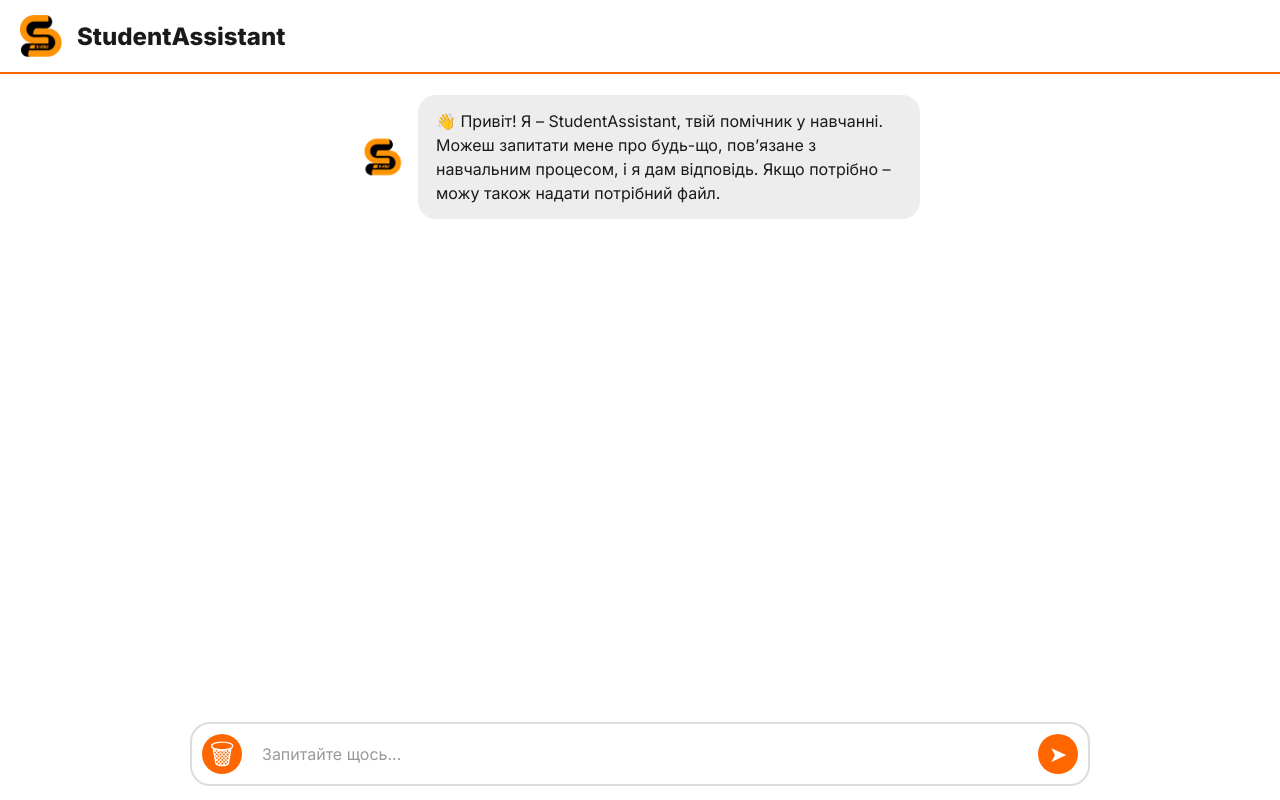
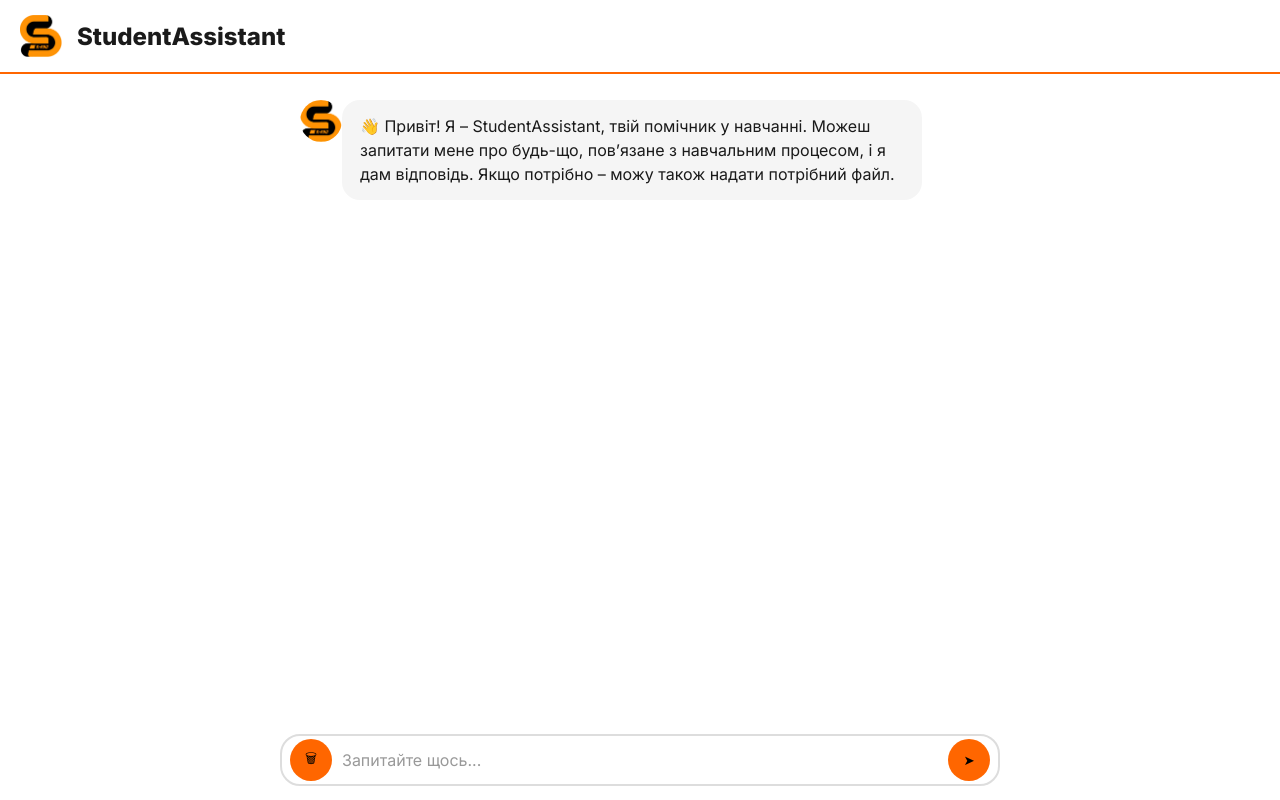
Before and after one commit to VadimValcerKN1B22/StudentAssistant, a Flask app: page / in a window 1280 px wide. Run offline with Flask 3, Linux system fonts and the light colour scheme.

Commit message:
Update style.css

```diff
--- a/frontend/static/style.css
+++ b/frontend/static/style.css
@@ -4,7 +4,6 @@
     --bg-color: #ffffff;
     --text-color: #1a1a1a;
     --gray-light: #f5f5f5;
-    --border-color: #e0e0e0;
 }
 
 body {
@@ -16,11 +15,7 @@ body {
     display: flex;
     flex-direction: column;
     height: 100vh;
-}
-
-button,
-textarea {
-    font-family: inherit;
+    overflow-x: hidden;
 }
 
 header {
@@ -51,33 +46,35 @@ header {
 
 main {
     flex: 1;
-    margin-top: 75px;
+    padding: 20px;
+    margin-top: 80px;
     margin-bottom: 120px;
-    padding: 20px;
-    overflow-y: auto;
+    width: 100%;
+    max-width: 720px;
     display: flex;
     flex-direction: column;
     gap: 20px;
-    max-width: 900px;
-    width: 100%;
     align-self: center;
     box-sizing: border-box;
 }
 
 .message {
     display: flex;
-    align-items: center;
-    gap: 12px;
-    animation: fadeIn 0.25s ease;
+    align-items: flex-start;
+    width: 100%;
 }
 
-.message.user-message {
-    flex-direction: row-reverse;
+.bot-message {
+    justify-content: flex-start;
+}
+
+.user-message {
+    justify-content: flex-end;
 }
 
 .avatar {
-    width: 46px;
-    height: 46px;
+    width: 42px;
+    height: 42px;
     border-radius: 50%;
     overflow: hidden;
     flex-shrink: 0;
@@ -90,7 +87,6 @@ main {
     width: 100%;
     height: 100%;
     object-fit: contain;
-    transform: scale(0.8);
 }
 
 .content {
@@ -100,7 +96,7 @@ main {
     font-size: 16px;
     line-height: 1.5;
     max-width: 80%;
-    white-space: pre-wrap;
+    word-break: break-word;
 }
 
 .user-message .content {
@@ -206,7 +124,7 @@ footer {
 }
 
 .input-container {
-    max-width: 900px;
+    max-width: 720px;
     margin: 0 auto;
     display: flex;
     align-items: center;
@@ -215,68 +133,58 @@ footer {
 
 #clear-btn,
 #send-btn {
-    height: 40px;
-    width: 40px;
-    display: grid;
-    place-items: center;
-    font-size: 22px;
-    line-height: 1;
-    padding: 0;
+    height: 42px;
+    width: 42px;
+    display: flex;
+    align-items: center;
+    justify-content: center;
+    border-radius: 50%;
     border: none;
-    border-radius: 50%;
     cursor: pointer;
+    background: var(--primary);
     position: absolute;
     top: 50%;
     transform: translateY(-50%);
-    background: var(--primary);
-    color: #fff;
-    transition: 0.25s ease;
 }
 
 #clear-btn {
-    left: 12px;
-    font-size: 28px;
+    left: 10px;
 }
 
 #send-btn {
-    right: 12px;
+    right: 10px;
 }
 
-#clear-btn:hover,
-#send-btn:hover {
-    background: var(--primary-dark);
+#clear-btn svg,
+#send-btn svg {
+    width: 22px;
+    height: 22px;
+    stroke: white;
 }
 
 .input-div {
     flex: 1;
     min-height: 44px;
     max-height: 140px;
-    padding-left: 70px;
-    padding-right: 70px;
+    padding-left: 60px;
+    padding-right: 60px;
     display: flex;
     border-radius: 20px;
     border: 2px solid #ddd;
     background: #fff;
     overflow: hidden;
-    transition: border-color 0.35s ease, border-width 0.35s ease;
-}
-
-.input-div:has(#user-input:focus) {
-    border: 2px solid var(--primary);
+    align-items: center;
 }
 
 #user-input {
     flex: 1;
-    width: 100%;
     font-size: 16px;
     line-height: 20px;
-    white-space: pre-wrap;
-    overflow-wrap: break-word;
     outline: none;
-    padding-top: 20px;
-    padding-bottom: 20px;
+    padding: 14px 0;
     max-height: 140px;
     overflow-y: auto;
+    white-space: pre-wrap;
 }
 
 #user-input:empty::before {
@@ -284,20 +192,20 @@ footer {
     color: #999;
 }
 
-.bot-message .content {
-    background: #ededed;
+#loading-indicator {
+    display: none;
 }
 
-.loading-avatar img {
-    width: 100%;
-    height: 100%;
-    object-fit: contain;
-    transform: scale(0.80);
+#loading-indicator.active {
+    display: flex;
+    align-items: center;
+    gap: 12px;
+    margin-left: 20px;
 }
 
 .loading-spinner {
-    width: 20px;
-    height: 20px;
+    width: 22px;
+    height: 22px;
     border-radius: 50%;
     border: 3px solid #ffd1ad;
     border-top-color: var(--primary);
@@ -308,109 +216,32 @@ footer {
     to { transform: rotate(360deg); }
 }
 
-.loading-text {
-    font-size: 18px;
-    color: var(--primary);
-    font-weight: 600;
-}
-
-.file-container {
-    background: #f3f3f3;
-    padding: 14px 18px;
-    border-radius: 18px;
-    max-width: 80%;
-    display: flex;
-    flex-direction: column;
-    gap: 8px;
-}
-
-.file-label {
-    font-size: 16px;
-    font-weight: normal;
-}
-
-.file-download {
-    font-size: inherit;
-    color: var(--primary);
-    text-decoration: none;
-    font-weight: 600;
-}
-
-.file-download:hover {
-    text-decoration: underline;
-}
-
-.file-download-row {
-    display: inline-flex;
-    align-items: center;
-    gap: 4px;
-}
-
-.file-emoji {
-    text-decoration: none;
-}
-
-* {
-    user-select: none !important;
-}
-
-#user-input {
-    user-select: text !important;
-
-}
-
-/* === FIX 1: Центрування emoji у кнопках === */
-#clear-btn,
-#send-btn {
-    display: flex !important;
-    align-items: center !important;
-    justify-content: center !important;
-    padding: 0 !important;
-    margin: 0 !important;
-    transform: translateY(-50%) !important;
-}
-
-#clear-btn span,
-#send-btn span {
-    position: static !important;
-    transform: none !important;
-}
-
-/* === FIX 2: юзер-повідомлення не розтягуються та без пустих зон === */
-.user-message .content {
-    max-width: 75% !important;
-    margin-left: auto !important;
-    margin-right: 0 !important;
-}
-
-/* === FIX 3: чітке вирівнювання бульбашок по одній вертикальній осі === */
-.message {
-    width: 100% !important;
-}
-
-.user-message {
-    justify-content: flex-end !important;
-}
-
-.bot-message {
-    justify-content: flex-start !important;
-}
-
-/* === FIX 4: красивий вигляд на ноутбуках (не розтягується на всю сторінку) === */
-@media (min-width: 900px) {
+@media (max-width: 600px) {
     main {
-        max-width: 600px !important;
-        margin-left: auto !important;
-        margin-right: auto !important;
+        max-width: 100%;
+        padding: 12px;
     }
 
     .content,
     .file-container {
-        max-width: 95% !important;
+        max-width: 90%;
+        font-size: 15px;
+    }
+
+    .avatar {
+        width: 36px;
+        height: 36px;
+    }
+
+    #clear-btn,
+    #send-btn {
+        height: 38px;
+        width: 38px;
+    }
+
+    #clear-btn svg,
+    #send-btn svg {
+        width: 20px;
+        height: 20px;
     }
 }
-
-/* === FIX 5: правильний перенос тексту === */
-.message .content {
-    word-break: break-word !important;
-}
```
Also changed, not shown: other parts of frontend/static/style.css (+7 -85 lines).
